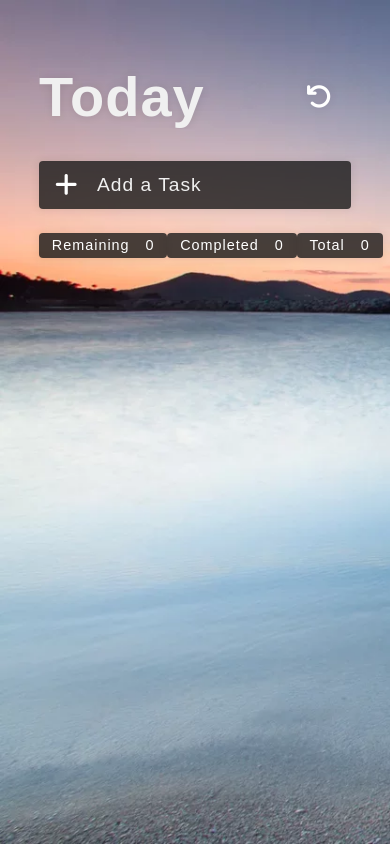
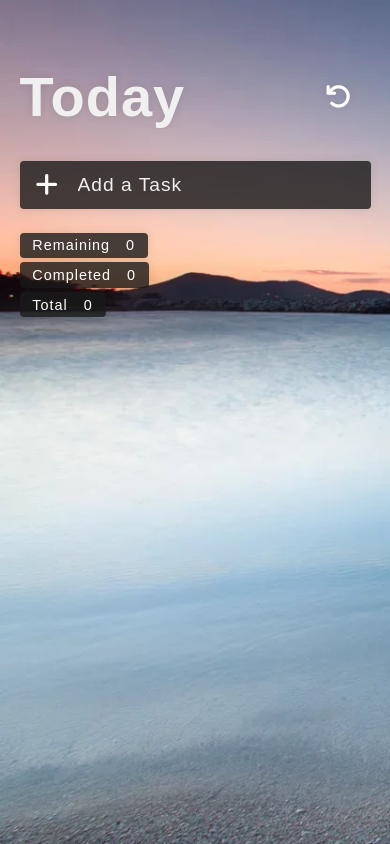
Before and after one commit to billsuba/todo, a plain HTML site: page index.html in a window 390 px wide. Drawn offline with Linux system fonts and the light colour scheme.

Commit message:
Update style.css

```diff
--- a/style.css
+++ b/style.css
@@ -46,7 +46,6 @@ input {
 	min-width: 0;
 	font-size: 3.5rem;
 	font-weight: bold;
-	padding-right: 1em;
 	background-color: transparent;
 	color: var(--light);
 	letter-spacing: 1px;
@@ -78,6 +77,7 @@ input {
 }
 
 .task-input input[type="text"] {
+	min-width: 0;
 	flex: 1;
 	margin-left: 10px;
 	padding: 0.6rem;
@@ -158,6 +158,7 @@ ul li:hover {
 }
 
 .item textarea {
+	width: 0;
 	flex: 1;
 	margin: 0;
 	padding: 10px;
@@ -203,3 +204,19 @@ ul li:hover {
 .deleteBtn:hover {
 	transform: scale(1.1);
 }
+
+@media (max-width: 500px) {
+	.container {
+		width: 90vw;
+	}
+
+	ul {
+		flex-direction: column;
+		gap: 4px;
+	}
+
+	ul li {
+		justify-content: flex-start;
+		width: fit-content;
+	}
+}
```
